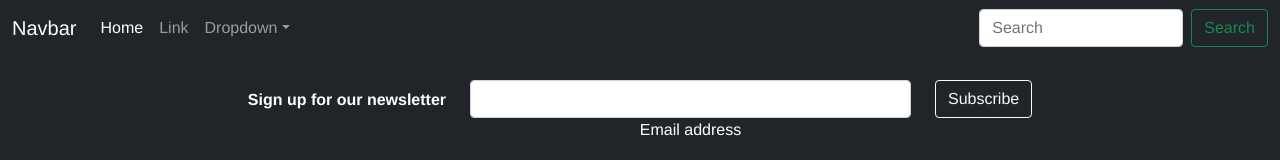
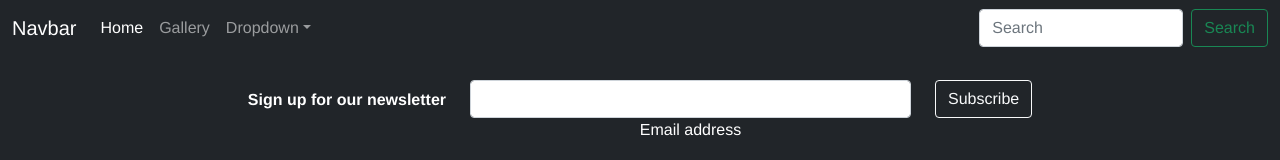
Before and after one commit to deieva/project02.11.2021, a React (Create React App) app: page /gallery in a window 1280 px wide. Shown: the top 160 px of the page. Built offline with nearby package versions, Linux system fonts and the light colour scheme.

Commit message:
add gallery

```diff
--- a/src/App.js
+++ b/src/App.js
@@ -3,6 +3,7 @@ import { BrowserRouter, Routes, Route } from 'react-router-dom';
 import Header from './Components/Header.js';
 import Footer from './Components/Footer.js';
 import Home from './Views/Home.js';
+import Gallery from './Views/Gallery';
 
 
 
@@ -15,7 +16,7 @@ function App() {
             <Routes>
 
                     <Route path="/" element={<Home />} />
-
+                    <Route path="/gallery" element={<Gallery />} />
                 </Routes>
                 <Footer />
             </BrowserRouter>
--- a/src/Components/Header.js
+++ b/src/Components/Header.js
@@ -16,7 +16,7 @@ function Header() {
                                 <a className="nav-link active" aria-current="page" href="#">Home</a>
                             </li>
                             <li className="nav-item">
-                                <a className="nav-link" href="#">Link</a>
+                                <a className="nav-link" href="#">Gallery</a>
                             </li>
                             <li className="nav-item dropdown">
                                 <a className="nav-link dropdown-toggle" href="#" id="navbarDropdown" role="button" data-bs-toggle="dropdown" aria-expanded="false">
--- /dev/null
+++ b/src/Views/Gallery.js
@@ -0,0 +1,10 @@
+function Gallery() {
+
+    return (
+        <div>
+
+        </div>
+    )
+}
+
+export default Gallery;
```
